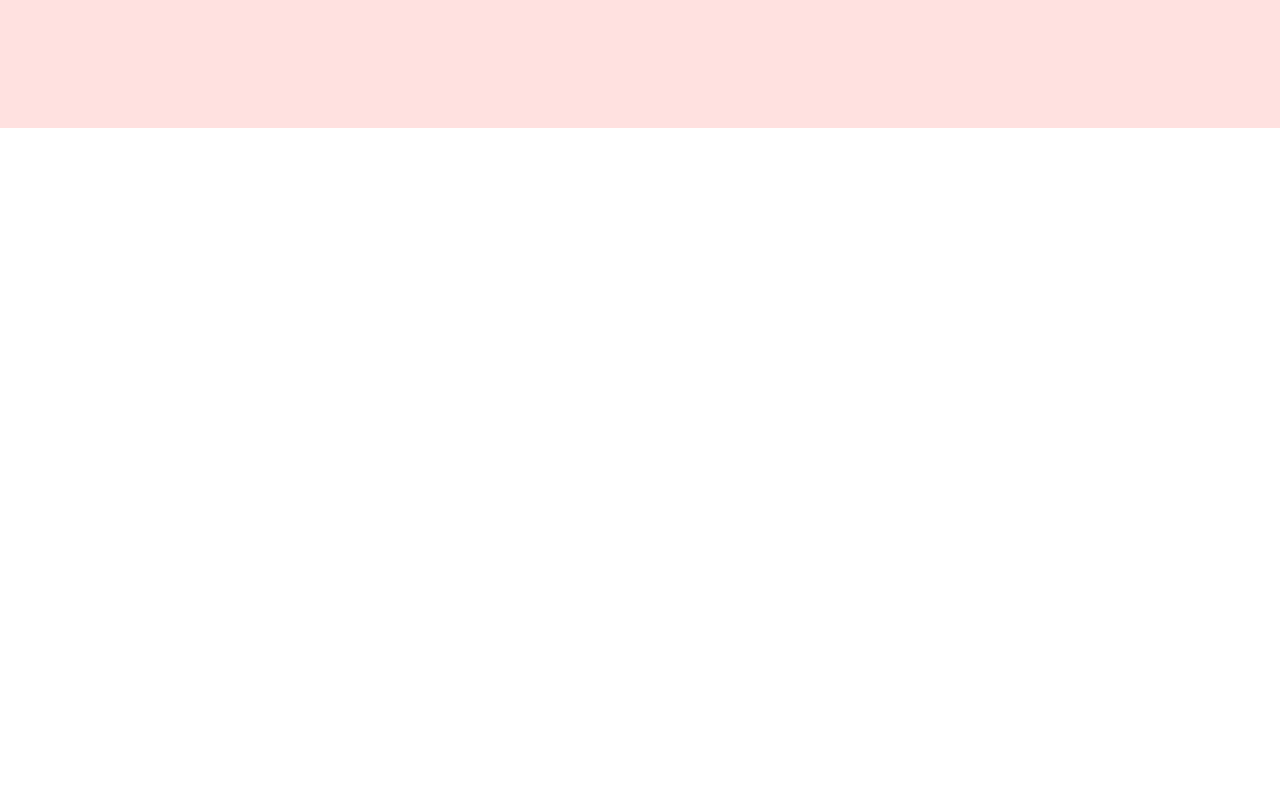
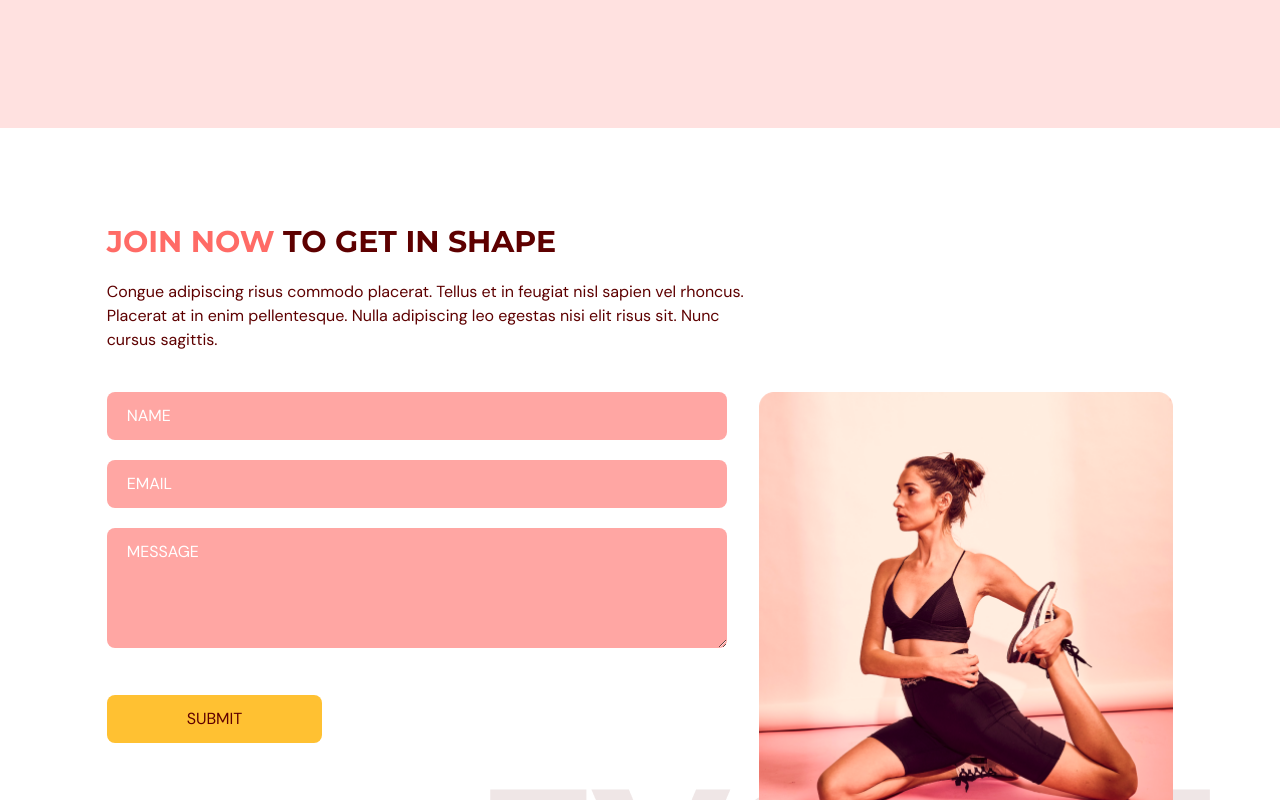
Before and after one commit to markmark21/Fitness-App, a React (Vite) app: page / in a window 1280 px wide. Shown: the part 2840-3640 px from the top of the page. Before the commit the page ends 2968 px from the top, so only its background shows below. Built offline with nearby package versions, Linux system fonts and the light colour scheme.

Commit message:
ContactUs.tsx

```diff
--- a/src/App.tsx
+++ b/src/App.tsx
@@ -4,6 +4,7 @@
 import Home from "@/scenes/home/Home.tsx";
 import Benefits from "@/scenes/benefits/Benefits.tsx";
 import OurClasses from "@/scenes/ourClasses/OurClasses.tsx";
+import ContactUs from "@/scenes/contactUs/ContactUs.tsx";
 
 
 function App() {
@@ -34,6 +35,7 @@
             <Home setSelectedPage={setSelectedPage}/>
             <Benefits setSelectedPage={setSelectedPage}/>
             <OurClasses setSelectedPage={setSelectedPage}/>
+            <ContactUs setSelectedPage={setSelectedPage}/>
         </div>
     )
 }
--- /dev/null
+++ b/src/scenes/contactUs/ContactUs.tsx
@@ -0,0 +1,161 @@
+import { useForm } from "react-hook-form";
+import { SelectedPage } from "@/shared/types";
+import { motion } from "framer-motion";
+import ContactUsPageGraphic from "@/assets/ContactUsPageGraphic.png";
+import HText from "@/shared/Htext";
+
+type Props = {
+    setSelectedPage: (value: SelectedPage) => void;
+};
+
+const ContactUs = ({ setSelectedPage }: Props) => {
+    const inputStyles = `mb-5 w-full rounded-lg bg-primary-300
+  px-5 py-3 placeholder-white`;
+
+    const {
+        register,
+        trigger,
+        formState: { errors },
+    } = useForm();
+
+    const onSubmit = async (e: any) => {
+        const isValid = await trigger();
+        if (!isValid) {
+            e.preventDefault();
+        }
+    };
+
+    return (
+        <section id="contactus" className="mx-auto w-5/6 pt-24 pb-32">
+            <motion.div
+                onViewportEnter={() => setSelectedPage(SelectedPage.ContactUs)}
+            >
+                {/* HEADER */}
+                <motion.div
+                    className="md:w-3/5"
+                    initial="hidden"
+                    whileInView="visible"
+                    viewport={{ once: true, amount: 0.5 }}
+                    transition={{ duration: 0.5 }}
+                    variants={{
+                        hidden: { opacity: 0, x: -50 },
+                        visible: { opacity: 1, x: 0 },
+                    }}
+                >
+                    <HText>
+                        <span className="text-primary-500">JOIN NOW</span> TO GET IN SHAPE
+                    </HText>
+                    <p className="my-5">
+                        Congue adipiscing risus commodo placerat. Tellus et in feugiat nisl
+                        sapien vel rhoncus. Placerat at in enim pellentesque. Nulla
+                        adipiscing leo egestas nisi elit risus sit. Nunc cursus sagittis.
+                    </p>
+                </motion.div>
+
+                {/* FORM AND IMAGE */}
+                <div className="mt-10 justify-between gap-8 md:flex">
+                    <motion.div
+                        className="mt-10 basis-3/5 md:mt-0"
+                        initial="hidden"
+                        whileInView="visible"
+                        viewport={{ once: true, amount: 0.5 }}
+                        transition={{ duration: 0.5 }}
+                        variants={{
+                            hidden: { opacity: 0, y: 50 },
+                            visible: { opacity: 1, y: 0 },
+                        }}
+                    >
+                        <form
+                            target="_blank"
+                            onSubmit={onSubmit}
+                            action="https://formsubmit.co/1c7950697559e766d99787b3c0860de2"
+                            method="POST"
+                        >
+                            <input
+                                className={inputStyles}
+                                type="text"
+                                placeholder="NAME"
+                                {...register("name", {
+                                    required: true,
+                                    maxLength: 100,
+                                })}
+                            />
+                            {errors.name && (
+                                <p className="mt-1 text-primary-500">
+                                    {errors.name.type === "required" && "This field is required."}
+                                    {errors.name.type === "maxLength" &&
+                                        "Max length is 100 char."}
+                                </p>
+                            )}
+
+                            <input
+                                className={inputStyles}
+                                type="text"
+                                placeholder="EMAIL"
+                                {...register("email", {
+                                    required: true,
+                                    pattern: /^[A-Z0-9._%+-]+@[A-Z0-9.-]+\.[A-Z]{2,}$/i,
+                                })}
+                            />
+                            {errors.email && (
+                                <p className="mt-1 text-primary-500">
+                                    {errors.email.type === "required" &&
+                                        "This field is required."}
+                                    {errors.email.type === "pattern" && "Invalid email address."}
+                                </p>
+                            )}
+
+                            <textarea
+                                className={inputStyles}
+                                placeholder="MESSAGE"
+                                rows={4}
+                                cols={50}
+                                {...register("message", {
+                                    required: true,
+                                    maxLength: 2000,
+                                })}
+                            />
+                            {errors.message && (
+                                <p className="mt-1 text-primary-500">
+                                    {errors.message.type === "required" &&
+                                        "This field is required."}
+                                    {errors.message.type === "maxLength" &&
+                                        "Max length is 2000 char."}
+                                </p>
+                            )}
+
+                            <button
+                                type="submit"
+                                className="mt-5 rounded-lg bg-secondary-500 px-20 py-3 transition duration-500 hover:text-white"
+                            >
+                                SUBMIT
+                            </button>
+                        </form>
+                    </motion.div>
+
+                    <motion.div
+                        className="relative mt-16 basis-2/5 md:mt-0"
+                        initial="hidden"
+                        whileInView="visible"
+                        viewport={{ once: true, amount: 0.5 }}
+                        transition={{ delay: 0.2, duration: 0.5 }}
+                        variants={{
+                            hidden: { opacity: 0, y: 50 },
+                            visible: { opacity: 1, y: 0 },
+                        }}
+                    >
+                        <div className="w-full before:absolute before:-bottom-20 before:-right-10 before:z-[-1] md:before:content-evolvetext">
+                            <img
+                                className="w-full"
+                                alt="contact-us-page-graphic"
+                                src={ContactUsPageGraphic}
+                            />
+                        </div>
+                    </motion.div>
+                </div>
+            </motion.div>
+        </section>
+    );
+};
+
+export default ContactUs;
```
